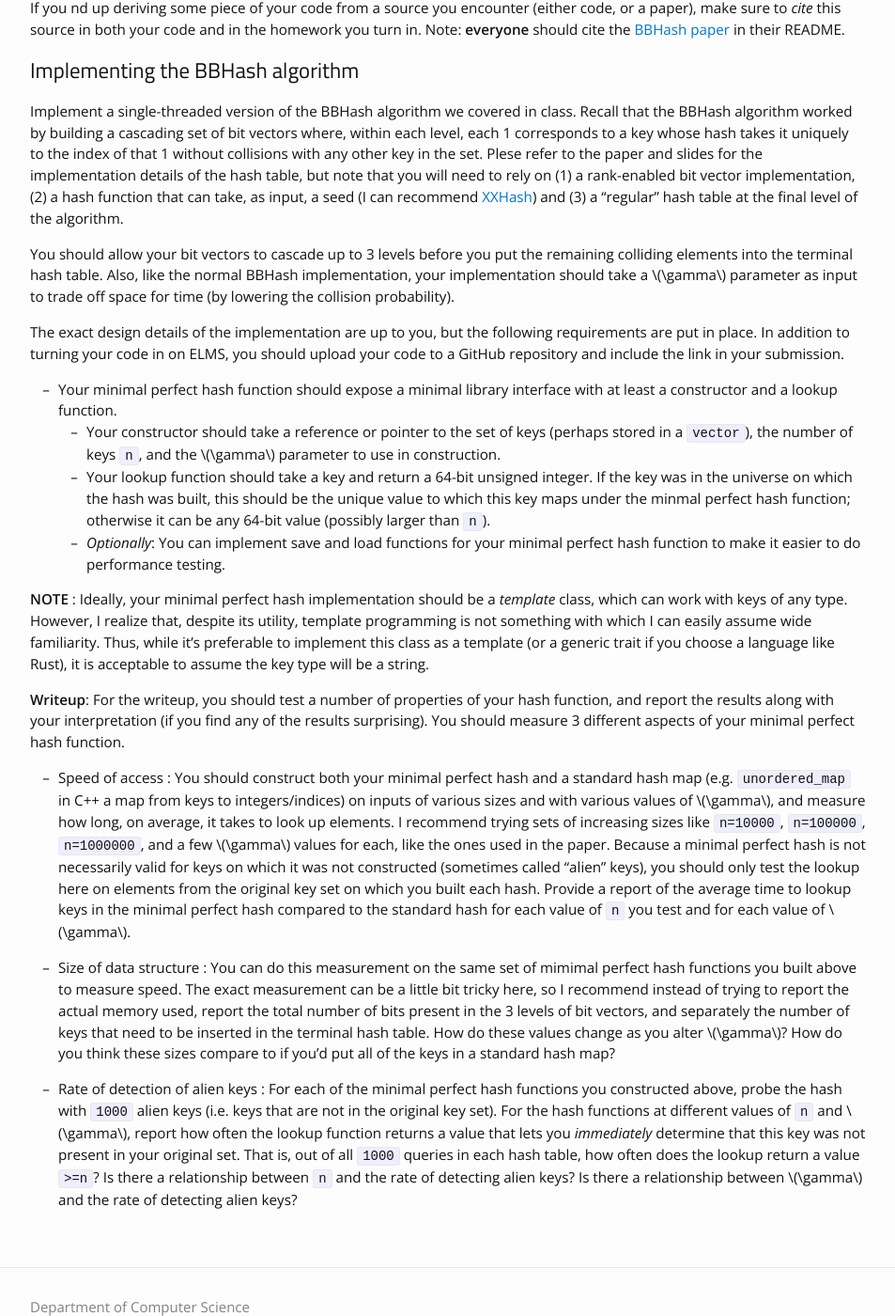
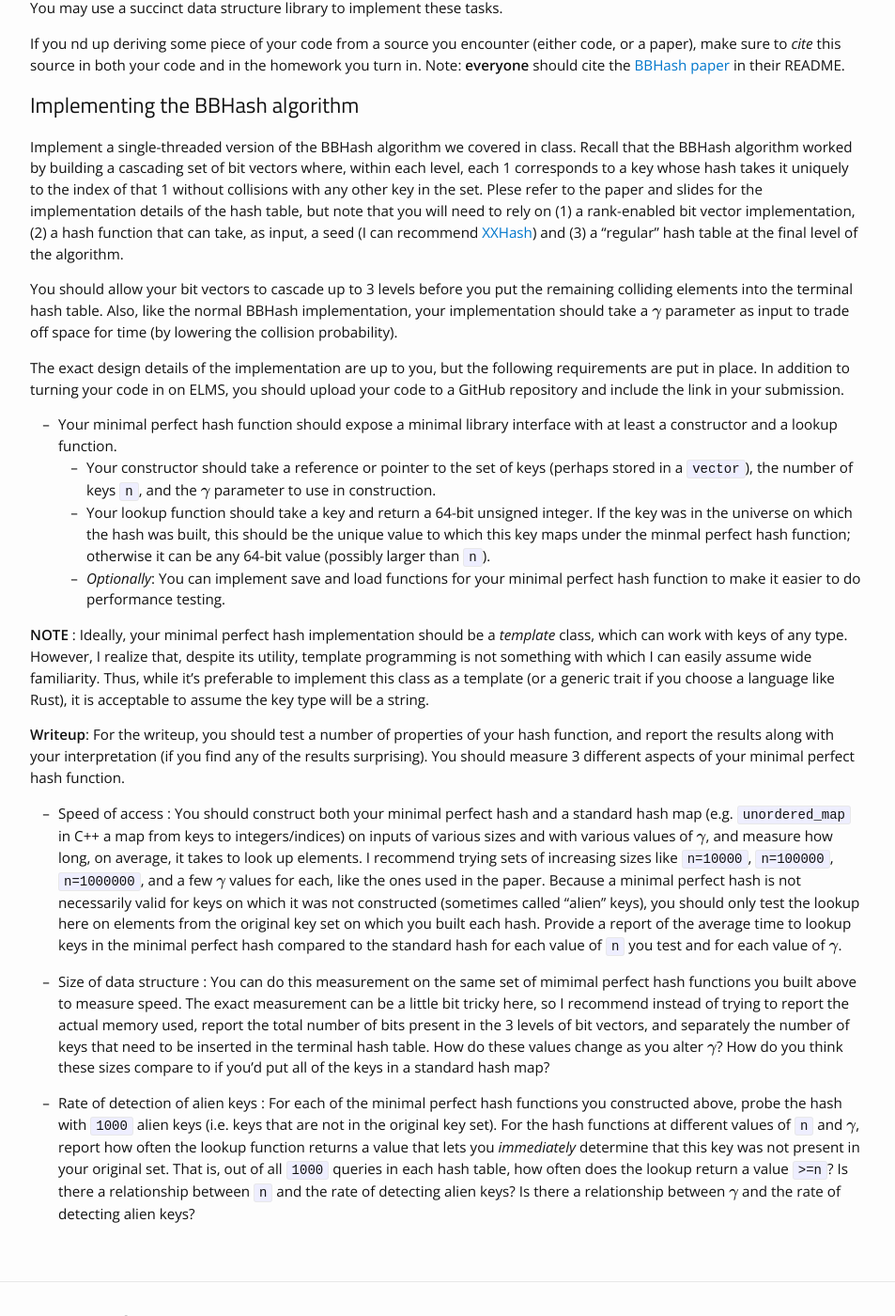
Before and after one commit to rob-p/CMSC858D_F20, a Jekyll site: the page built from _assignments/03_homework_02.md, in a window 1280 px wide and 1400 px high, scrolled down 945 px. Shown: the whole window at 94% size, without its empty margins (163-1116 px from the left). Built offline with Jekyll 4.4.1, drawn with Linux system fonts in a browser that asks for light colours; nearby versions of some CDN libraries; formulas are drawn with MathJax 3; part of the change alters nothing that is shown; some of the changed text lies outside the part shown.

```diff
--- a/_assignments/03_homework_02.md
+++ b/_assignments/03_homework_02.md
@@ -10,6 +10,8 @@ due_event:
     date: 2020-12-01 23:59:00
     description: 'Homework #2 due'
 ---
+
+**Due: Tues Dec 1, 2020 (11:59 PM)**
 
 # CMSC858D Homework 2 : Implementing a minimum perfect hash function
 
--- a/_includes/header.html
+++ b/_includes/header.html
@@ -1,4 +1,28 @@
 <header class="site-header">
+
+  <script type="text/x-mathjax-config">
+    MathJax.Hub.Config({
+      extensions: [
+        "MathMenu.js",
+        "MathZoom.js",
+        "AssistiveMML.js",
+        "a11y/accessibility-menu.js"
+      ],
+      jax: ["input/TeX", "output/CommonHTML"],
+      TeX: {
+        extensions: [
+          "AMSmath.js",
+          "AMSsymbols.js",
+          "noErrors.js",
+          "noUndefined.js",
+        ]
+      }
+    });
+  </script>
+
+  <script type="text/javascript" async
+    src="https://cdnjs.cloudflare.com/ajax/libs/mathjax/2.7.5/MathJax.js?config=TeX-MML-AM_CHTML">
+  </script>
 
   <div class="wrapper" style="z-index: 100;">
       <table><tr>
```
